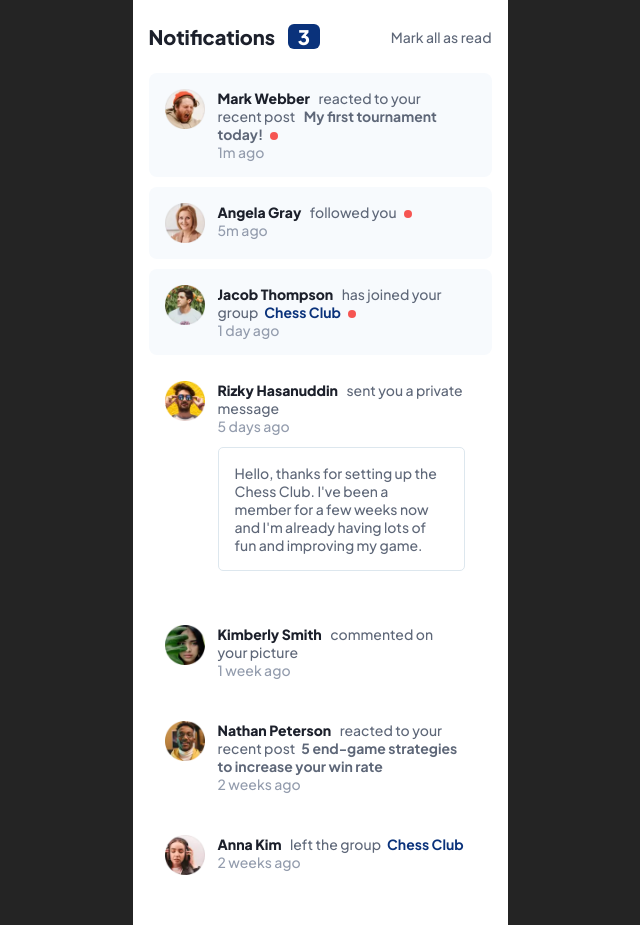
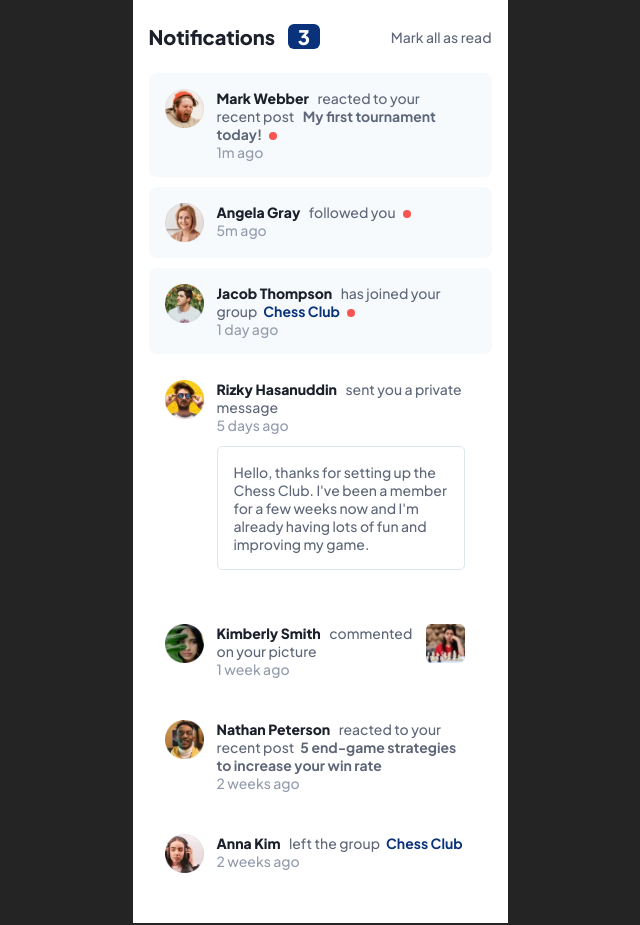
Before and after one commit to giorgi1001/notification-page, a React (Vite) app: page / in a window 1280 px wide. Shown: the whole page, without its empty margins (320-960 px from the left). Built offline with nearby package versions, Linux system fonts and the light colour scheme.

Commit message:
add active

```diff
--- a/src/components/notifications/Notifications.jsx
+++ b/src/components/notifications/Notifications.jsx
@@ -25,7 +25,11 @@ export default function Notifications({
         className="notification-div"
         onClick={() => read(notification.id)}
       >
-        <img src={notification.profilePic} alt="profile picture" />
+        <img
+          className="profile-picture"
+          src={notification.profilePic}
+          alt="profile picture"
+        />
 
         <div>
           <span className="username">{notification.username}</span>
@@ -42,6 +46,13 @@ export default function Notifications({
             <div className="text">{notification.text}</div>
           ) : null}
         </div>
+        {notification.userPicture ? (
+          <img
+            className="user-picture"
+            src={notification.userPicture}
+            alt="user picture"
+          />
+        ) : null}
       </div>
     </>
   );
--- a/src/components/notifications/notifications.css
+++ b/src/components/notifications/notifications.css
@@ -2,12 +2,12 @@
   padding: 1.6rem 2.7rem 1.6rem 1.6rem;
   margin-bottom: 1rem;
   display: flex;
-  border-radius: 8px;
+  border-radius: 0.8rem;
 }
 
-.notification-div img {
-  width: 4rem;
-  height: 4rem;
+.profile-picture {
+  width: 3.9rem;
+  height: 3.9rem;
   margin-right: 1.3rem;
 }
 .username {
@@ -15,10 +15,11 @@
   font-size: 1.4rem;
   font-weight: 800;
   margin-right: 0.6rem;
+  cursor: pointer;
 }
 .action {
   color: var(--4---Dark-Grey-Blue, #5e6778);
-  font-size: 14px;
+  font-size: 1.4rem;
   font-weight: 500;
 }
 .post {
@@ -26,12 +27,14 @@
   font-size: 1.4rem;
   font-weight: 700;
   margin-left: 0.6rem;
+  cursor: pointer;
 }
 .group-name {
   margin-left: 0.6rem;
   color: var(--1---Blue, #0a327b);
   font-size: 1.4rem;
   font-weight: 700;
+  cursor: pointer;
 }
 .circle {
   display: inline-block;
@@ -56,4 +59,16 @@
   font-weight: 500;
   padding: 1.6rem;
   margin: 1.2rem 0 1.2rem;
+  cursor: pointer;
 }
+.text:hover {
+  background-color: #e5effa;
+}
+.user-picture {
+  width: 3.9rem;
+  height: 3.9rem;
+  margin-left: 1.3rem;
+}
+.post:hover {
+  color: var(--1---Blue, #0a327b);
+}
--- a/src/components/starter/starter.css
+++ b/src/components/starter/starter.css
@@ -14,7 +14,7 @@ h1 span {
   text-align: center;
   width: 3.2rem;
   height: 2.5rem;
-  border-radius: 6px;
+  border-radius: 0.6rem;
   background: var(--1---Blue, #0a327b);
   color: white;
   margin-left: 0.9rem;
@@ -25,3 +25,6 @@ h1 span {
   font-weight: 500;
   cursor: pointer;
 }
+.all-read:hover {
+  color: #0a327b;
+}
```
